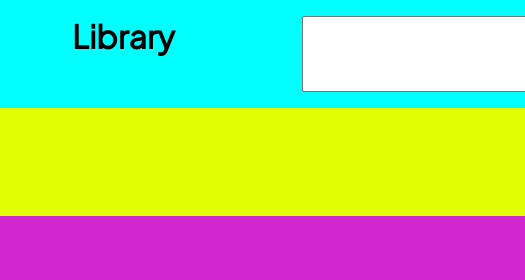
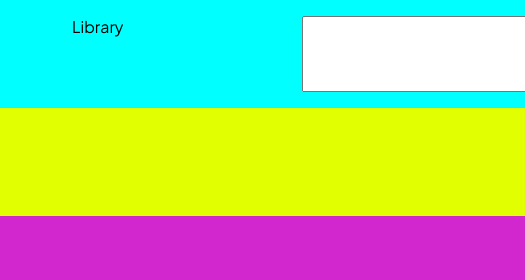
Before and after one commit to alexgeis/library, a plain HTML site: page index.html in a window 1280 px wide. Shown: the top 280 px of the page, 44-569 px from the left. Drawn offline with Linux system fonts and the light colour scheme.

Commit message:
update header logo and title styling

```diff
--- a/index.html
+++ b/index.html
@@ -21,7 +21,7 @@
 					src="./assets/icons/book-open-page-variant-outline.svg"
 					alt="icon of book opening"
 				/>
-				<h1>Library</h1>
+				<div class="site-title">Library</div>
 				<input type="search" id="book-search" name="book-search" />
 				<div>
 					<img
```
